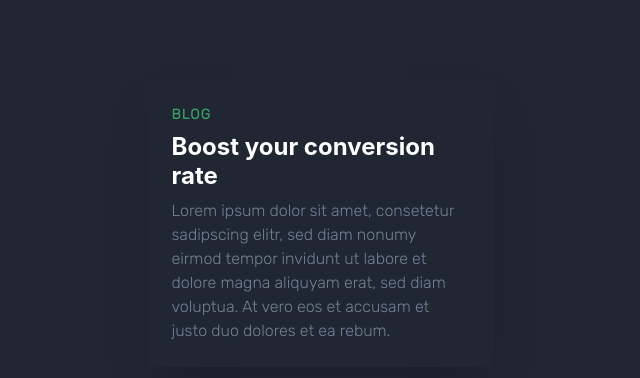
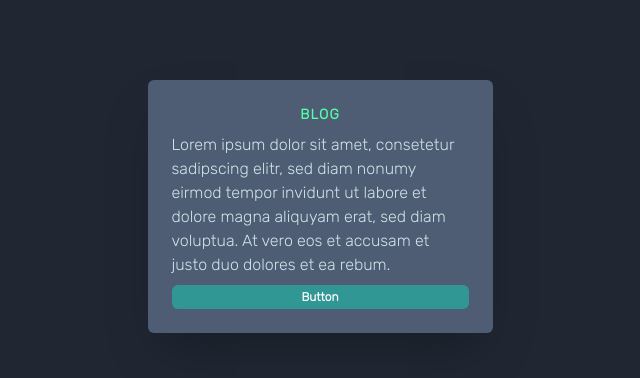
Before and after one commit to Edwardb11/advice-generator-app, a React (Vite) app: page / in a window 1280 px wide. Shown: the top 378 px of the page, without its empty margins (320-960 px from the left). Built offline with nearby package versions, Linux system fonts and the light colour scheme.

Commit message:
add style

```diff
--- a/src/components/Container.jsx
+++ b/src/components/Container.jsx
@@ -1,4 +1,4 @@
-import { Box, Center, Heading, Text, Stack } from "@chakra-ui/react";
+import { Box, Center, Button, Text, Stack } from "@chakra-ui/react";
 
 export default function Container() {
   return (
@@ -8,28 +8,30 @@ export default function Container() {
         boxShadow={"2xl"}
         rounded={"md"}
         p={6}
+        bg="neutral.GrayishBlue"
         overflow={"hidden"}
       >
-        <Box bg={"gray.100"} mt={-6} mx={-6} mb={6} pos={"relative"}></Box>
-        <Stack>
+        <Stack bg="neutral.GrayishBlue">
           <Text
-            color={"green.500"}
+            color={"primary.NeonGreen"}
             textTransform={"uppercase"}
+            bg="neutral.GrayishBlue"
             fontWeight={800}
             fontSize={"sm"}
+            textAlign={"center"}
             letterSpacing={1.1}
           >
             Blog
           </Text>
-          <Heading color="white" fontSize={"2xl"} fontFamily={"body"}>
-            Boost your conversion rate
-          </Heading>
-          <Text color={"gray.500"}>
+          <Text color={"primary.LightCyan"} bg="neutral.GrayishBlue">
             Lorem ipsum dolor sit amet, consetetur sadipscing elitr, sed diam
             nonumy eirmod tempor invidunt ut labore et dolore magna aliquyam
             erat, sed diam voluptua. At vero eos et accusam et justo duo dolores
             et ea rebum.
           </Text>
+          <Button colorScheme="teal" size="xs">
+            Button
+          </Button>
         </Stack>
       </Box>
     </Center>
```
Also changed, not shown: src/components/API.jsx (added).
